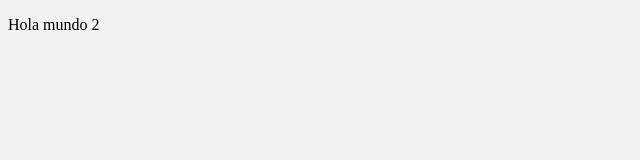
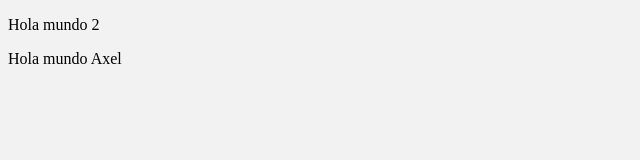
Before and after one commit to AxelBenjamin/PruebaGit, a plain HTML site: page index.html in a window 1280 px wide. Shown: the full height of the page, 0-640 px from the left. Drawn offline with Linux system fonts and the light colour scheme.

Commit message:
Agregando cambios a RamaAxel 	modified:   index.html 	modified:   readme.txt

```diff
--- a/index.html
+++ b/index.html
@@ -7,5 +7,6 @@
 </head>
 <body>
 	<p>Hola mundo 2</p>
+	<p>Hola mundo Axel</p>
 </body>
 </html>
```
Also changed, not shown: readme.txt.
